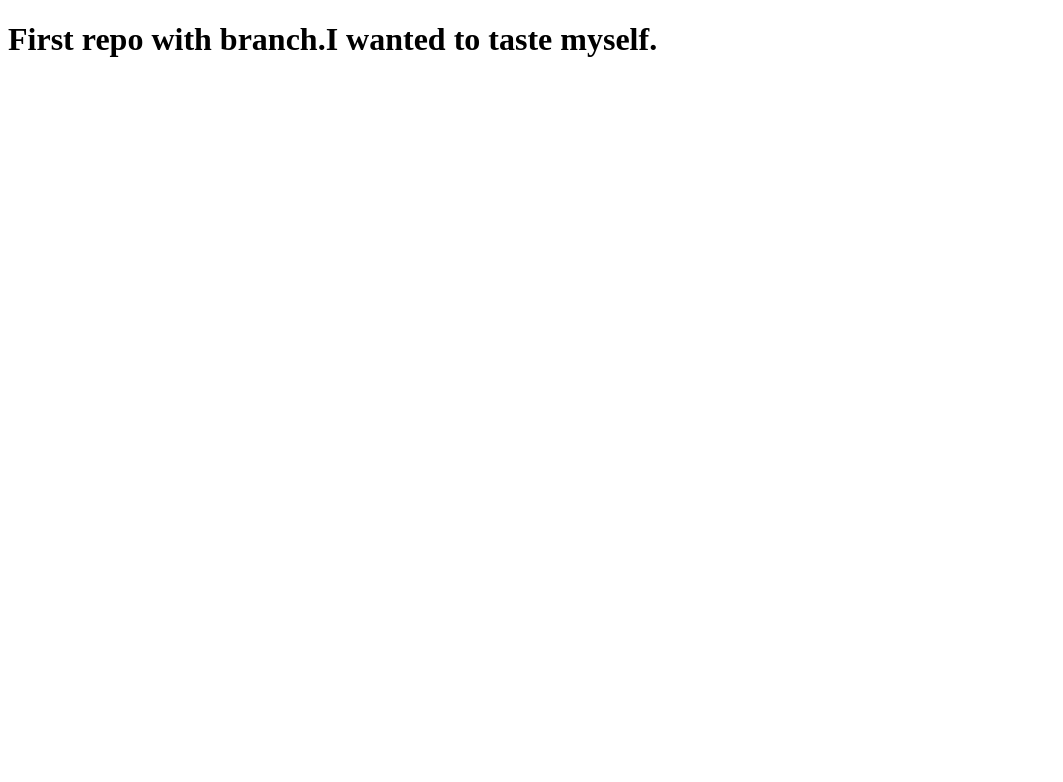
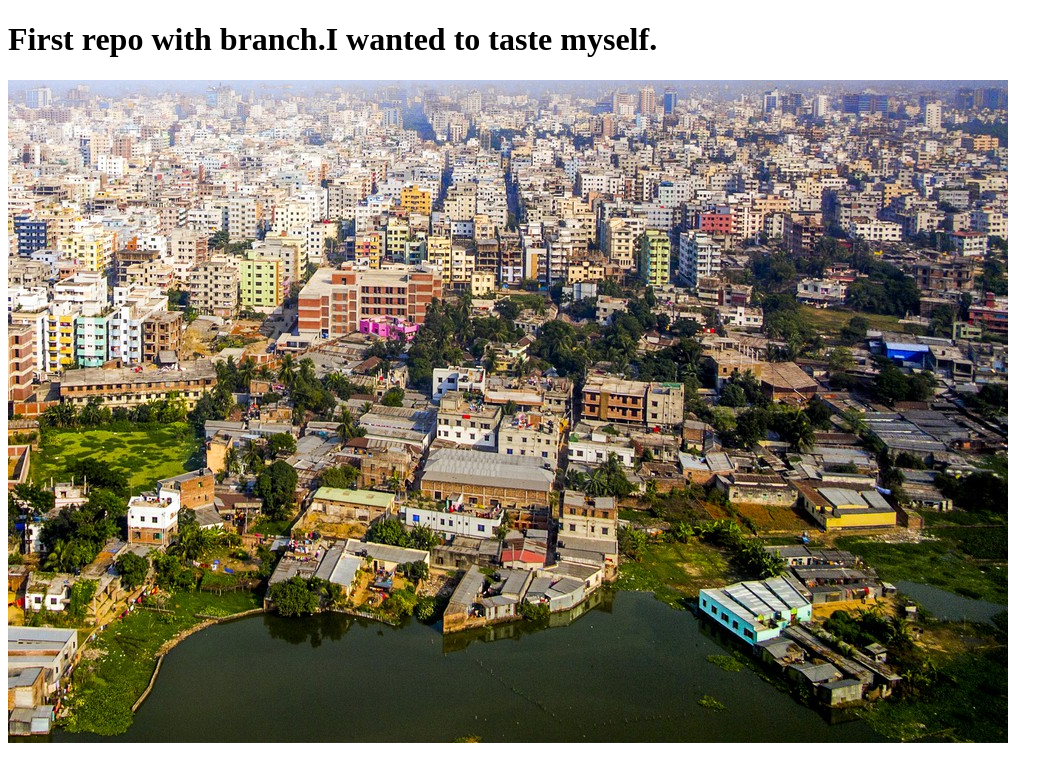
Before and after one commit to Moyen75/new-repo, a plain HTML site: page index.html in a window 1280 px wide. Shown: the whole page, without its empty margins (0-1063 px from the left). Drawn offline with Linux system fonts and the light colour scheme.

Commit message:
adding img

```diff
--- a/index.html
+++ b/index.html
@@ -8,6 +8,6 @@
 </head>
 <body>
     <h1>First repo with branch.I wanted to taste myself.</h1>
-
+    <img src="sss/bangladesh-.jpg" alt="">
 </body>
 </html>
```
Also changed, not shown: sss/bangladesh-.jpg (added).
